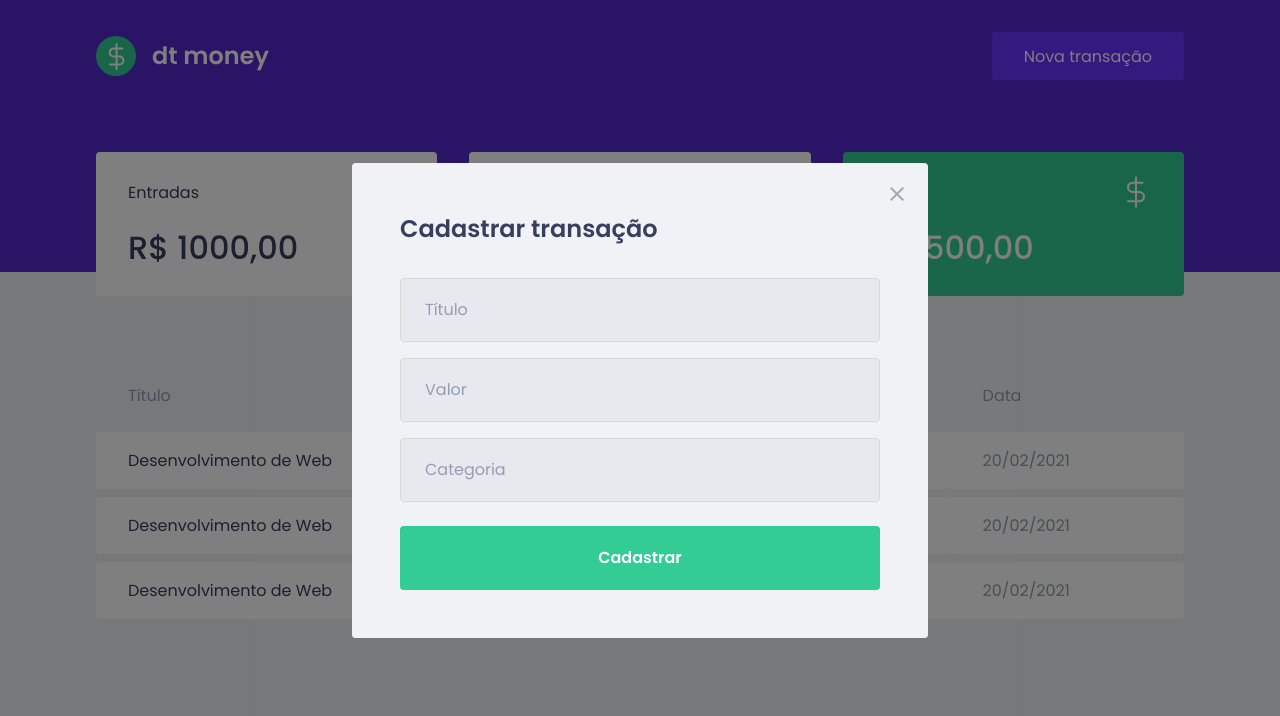
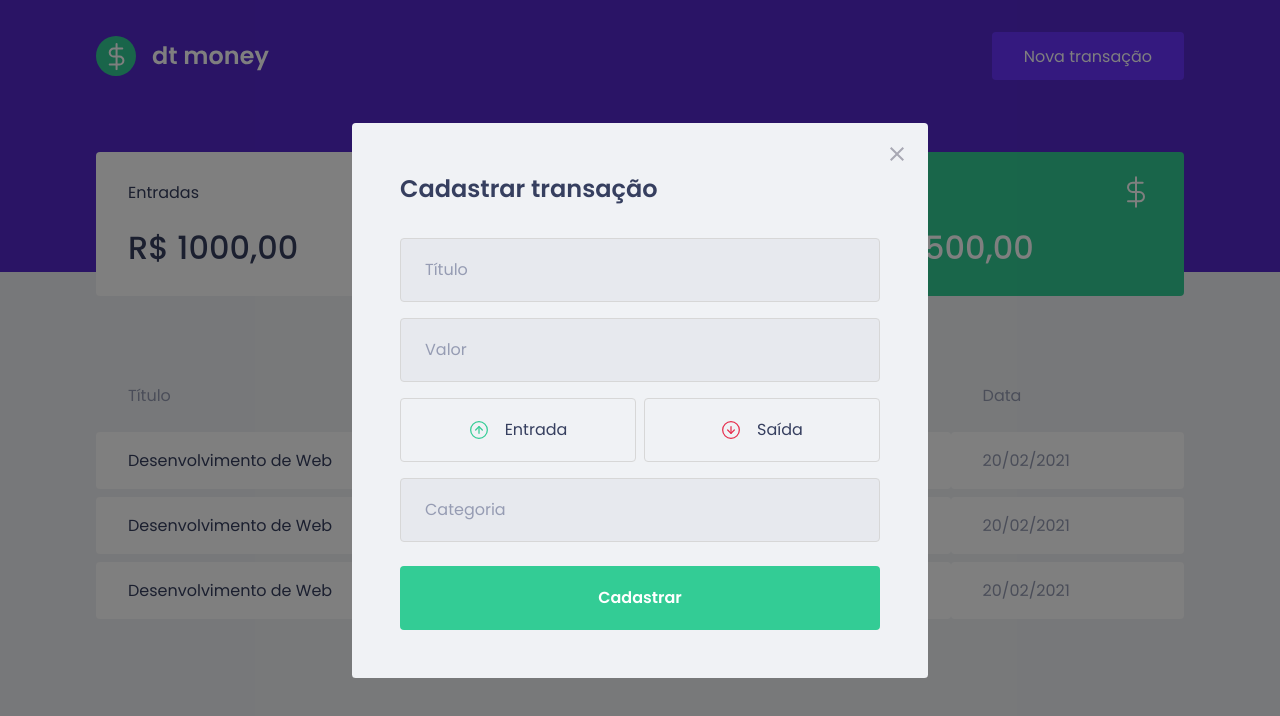
Before and after one commit to viniciusnascimento95/reactjs-ignite-dtmoney, a React (Create React App) app: page / in a window 1280 px wide. Both pictures are taken after a click on the button "Nova transação". Shown: the top 716 px of the page. Built offline with nearby package versions, Linux system fonts and the light colour scheme; no server answers; what miragejs would draw is missing.

Commit message:
update component transactionmodal

```diff
--- a/package.json
+++ b/package.json
@@ -5,6 +5,7 @@
   "dependencies": {
     "axios": "^0.21.4",
     "miragejs": "^0.1.41",
+    "polished": "^4.1.3",
     "react": "^17.0.2",
     "react-dom": "^17.0.2",
     "react-modal": "^3.14.3",
--- a/src/components/NewTransactionModal/index.tsx
+++ b/src/components/NewTransactionModal/index.tsx
@@ -1,6 +1,8 @@
 import Modal from 'react-modal';
+import incomeImg from '../../assets/income.svg';
+import outcomeImg from '../../assets/outcome.svg';
 import closeImg from '../../assets/close.svg'
-import { Container } from './styles';
+import { Container, TransactionTypeContainer } from './styles';
 interface NewTransactionModalProps {
     isOpen: boolean;
     onRequestClose: ()=> void;
@@ -32,6 +34,22 @@
             type="number"
             placeholder="Valor" />
 
+            <TransactionTypeContainer>
+            <button
+                type="button"
+            >
+                <img src={incomeImg} alt="Entrada" />
+                <span>Entrada</span>
+            </button>
+
+            <button
+                type="button"
+            >
+                <img src={outcomeImg} alt="Saída" />
+                <span>Saída</span>
+            </button>
+            </TransactionTypeContainer>
+
             <input
             placeholder="Categoria"
             />
--- a/src/components/NewTransactionModal/styles.ts
+++ b/src/components/NewTransactionModal/styles.ts
@@ -1,4 +1,5 @@
 import styled from 'styled-components';
+import {darken} from 'polished';
 
 export const Container = styled.form`
     h2{
@@ -47,3 +48,41 @@
         }
     }
 `;
+
+export const TransactionTypeContainer = styled.div`
+    margin: 1rem 0 ;
+    display: grid;
+    grid-template-columns: 1fr 1fr;
+    gap: 0.5rem;
+
+    button {
+        height: 4rem;
+        border: 1px solid #d7d7d7;
+
+        background: transparent ;
+        border-radius: 0.25rem;
+
+        display: flex;
+        align-items: center;
+        justify-content: center;
+
+        transition: border-color 0.2s;
+
+        &:hover {
+            border-color: ${darken(0.1, '#d7d7d7')};
+        }
+
+        img {
+            width: 20px;
+            height: 20px;
+        }
+
+        span {
+            display: inline-block;
+            margin-left: 1rem;
+            font-size: 1rem;
+            color: var(--text-title);
+        }
+    }
+
+`;
```
Also changed, not shown: 2 other files (tests, documents, lock files or other folders).
